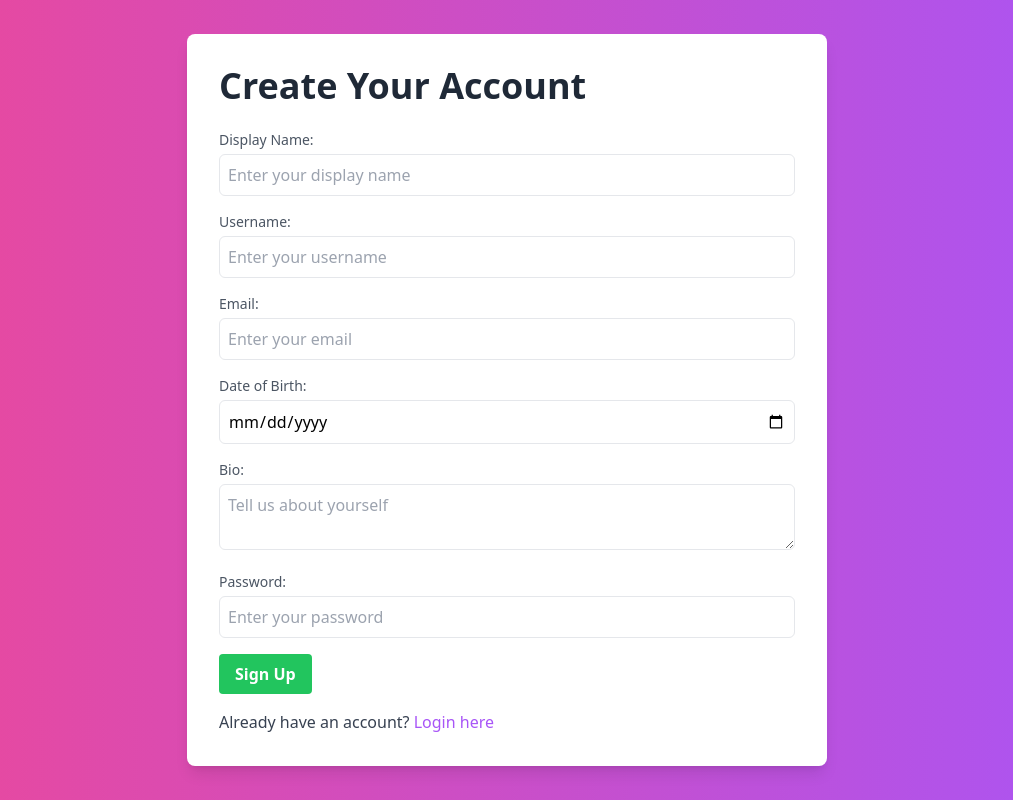
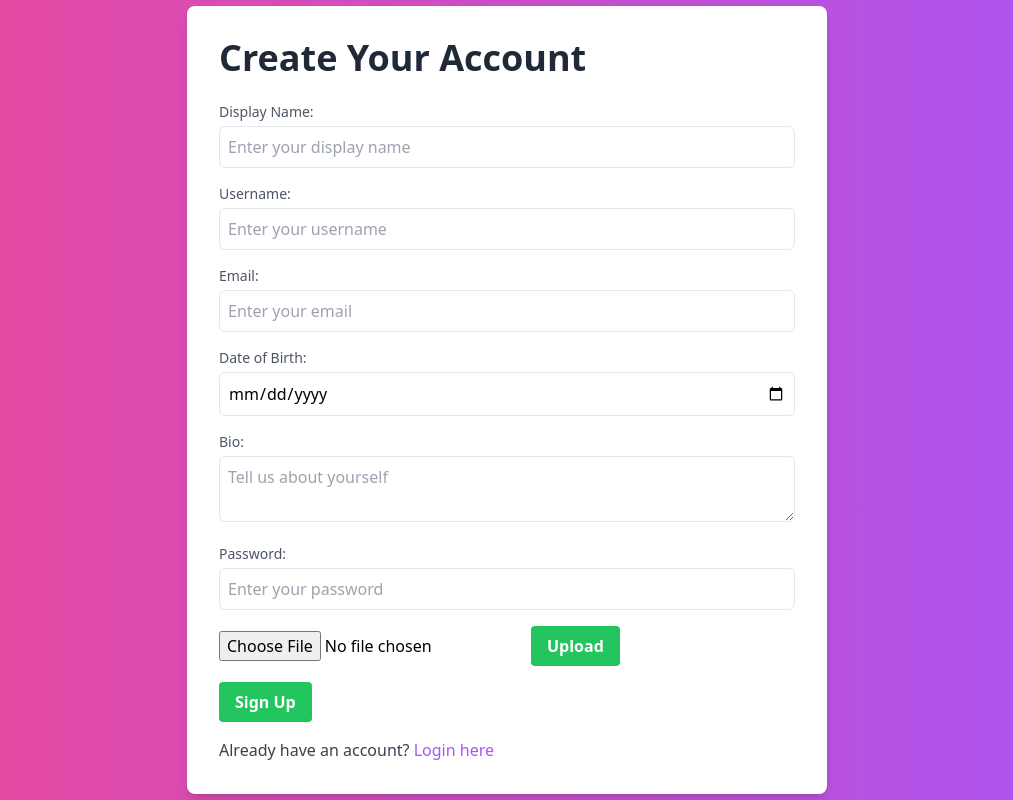
Before and after one commit to Praveenkumar5048/TweetHub, a Next.js app in the folder Frontend/: page /auth/register in a window 1280 px wide. Shown: the whole page, without its empty margins (133-1146 px from the left). Built offline with nearby package versions, Linux system fonts and the light colour scheme.

Commit message:
file retrivel

```diff
--- a/Frontend/app/auth/register/page.js
+++ b/Frontend/app/auth/register/page.js
@@ -13,6 +13,7 @@ const Signup = () => {
     const [password, setPassword] = useState('');
     const [dob, setDob] = useState('');
     const [bio, setBio] = useState('');
+    const [file, setFile] = useState();
 
     const handleSignup = async (e) => {
       e.preventDefault();
@@ -34,7 +35,21 @@ const Signup = () => {
 
     };
 
+    const handleUpload = async () => {
+       const formData = new FormData()
+       formData.append('file', file)
+       try {
+        const response = await axios.post('http://localhost:8080/upload', formData );
+        if (response.status === 201) {
+          console.log('Upload successfully!');
 
+        } else {
+          console.error('Failed to Upload:', response.status, response.statusText);
+        }
+       } catch (error) {
+         console.error('Error Uploading :', error);
+       }
+    };
 
     return (
       <div className="flex h-screen items-center justify-center bg-gradient-to-r from-pink-500 to-purple-500">
@@ -99,7 +114,10 @@ const Signup = () => {
                 onChange={(e) => setPassword(e.target.value)}
               ></input>
             </div>
-
+            <div>
+              <input type='file' onChange={ (e) => setFile(e.target.files[0])}></input>
+              <button type='button' className='bg-green-500 hover:bg-green-600 text-white font-bold py-2 px-4 rounded ' onClick={handleUpload}>Upload</button>
+            </div>
             <button
               type="submit"
               className="bg-green-500 hover:bg-green-600 text-white font-bold py-2 px-4 rounded transition duration-300 focus:outline-none focus:ring focus:border-blue-300"
--- a/Frontend/components/navigation/Sidenav.js
+++ b/Frontend/components/navigation/Sidenav.js
@@ -44,7 +44,7 @@ function Sidenav() {
         </button>
       </div>
       <div className="sidenav__header flex items-center py-4 px-4">
-        <Avatar src={'/sagarp.png'} alt='skpsmpsap' className="mr-2 w-8 h-8" />
+        <Avatar src={"http://localhost:8080/Uploads/profile_photos/Default_Profile_photo.png"} alt='skpsmpsap' className="mr-2 w-8 h-8" />
         <span className="text-xl font-bold">skpsmpsap</span>
       </div>
       <div className="fixed bottom-3">
--- a/Frontend/components/timeline/Timeline.js
+++ b/Frontend/components/timeline/Timeline.js
@@ -9,7 +9,7 @@ function Timeline() {
     {
       user: "redian_",
       postImage:
-        "https://cdn.pixabay.com/photo/2015/04/23/22/00/tree-736885__480.jpg",
+       "http://localhost:8080/Uploads/profile_photos/1709015757882_NITK colour logo.png",
       likes: 54,
       timestamp: "2d",
     },
```
